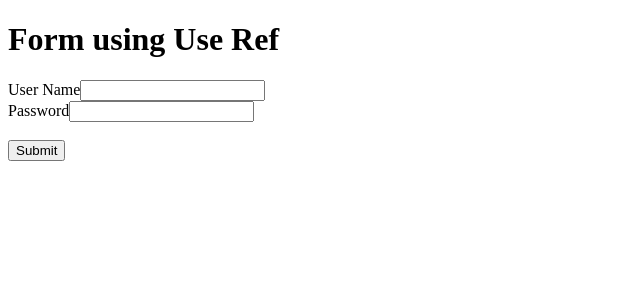
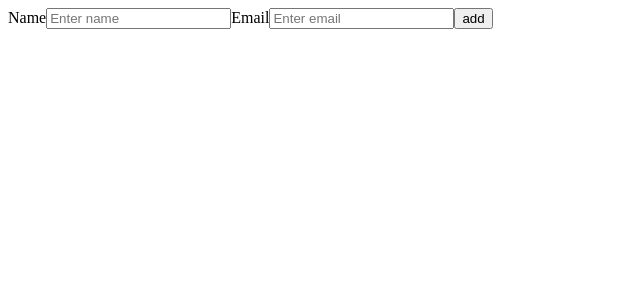
Before and after one commit to NemishteAnushka/react-hooks, a React (Vite) app in the folder react-hook/: page / in a window 1280 px wide. Shown: the top 300 px of the page, without its empty margins (0-640 px from the left). Built offline with nearby package versions, Linux system fonts and the light colour scheme.

Commit message:
record keeping task

```diff
--- a/react-hook/src/App.jsx
+++ b/react-hook/src/App.jsx
@@ -1,8 +1,8 @@
 import React from "react";
 // import ExampleUseRef from "./components/useRef()/ExampleUseRef";
-import FormUseRef from "./components/useRef()/FormUseRef";
+// import FormUseRef from "./components/useRef()/FormUseRef";
 // import SimpleForm from "./components/simple useState project/SimpleForm";
-// import RecordKeeping from "./components/simple useState project/RecordKeeping";
+import RecordKeeping from "./components/simple useState project/RecordKeeping";
 // import UseStateExample1 from "./components/useState()/UseStateExample1";
 // import StateExampleObject from "./components/useState()/StateExampleObject";
 // import ArrayInState from "./components/useState()/ArrayInState";
@@ -21,12 +21,12 @@ function App() {
       {/* <UseStateExample1 /> */}
 
       {/* project 1 */}
-      {/* <RecordKeeping /> */}
+      <RecordKeeping />
       {/* <SimpleForm /> */}
 
       {/* useRef */}
       {/* <ExampleUseRef /> */}
-      <FormUseRef />
+      {/* <FormUseRef /> */}
     </div>
   );
 }
--- a/react-hook/src/components/simple useState project/RecordKeeping.jsx
+++ b/react-hook/src/components/simple useState project/RecordKeeping.jsx
@@ -1,20 +1,20 @@
 import React, { useState } from "react";
 import { v4 as uuid } from "uuid";
 function RecordKeeping() {
-  const [name, setName] = useState("");
-  const [email, setEmail] = useState("");
+  const [state, setState] = useState({
+    name: "",
+    email: "",
+  });
+  // const [email, setEmail] = useState("");
   const [records, setRecords] = useState([]);
   console.log(records);
   const onSubmit = (e) => {
     e.preventDefault();
-    console.log("submit");
-    console.log("name", { name, email });
-    const newRecords = { id: uuid(), name, email };
+
+    const newRecords = { id: uuid(), name: state.name, email: state.email };
     setRecords((prevState) => {
       return [...prevState, newRecords];
     });
-    setEmail("");
-    setName("");
   };
   //remove user
   const deleteUser = (id) => {
@@ -22,6 +22,12 @@ function RecordKeeping() {
       return prevState.filter((user) => {
         return user.id !== id;
       });
+    });
+  };
+  const handleOnChange = (e) => {
+    const { name, value } = e.target;
+    setState((prevState) => {
+      return { ...prevState, [name]: value };
     });
   };
   return (
@@ -33,10 +39,8 @@ function RecordKeeping() {
           name="name"
           id=""
           placeholder="Enter name"
-          value={name}
-          onChange={(e) => {
-            setName(e.target.value);
-          }}
+          value={state?.name}
+          onChange={handleOnChange}
         />
         <label htmlFor="email">Email</label>
         <input
@@ -44,10 +48,8 @@ function RecordKeeping() {
           name="email"
           id=""
           placeholder="Enter email"
-          value={email}
-          onChange={(e) => {
-            setEmail(e.target.value);
-          }}
+          value={state?.email}
+          onChange={handleOnChange}
         />
         <button type="submit">add</button>
       </form>
```
